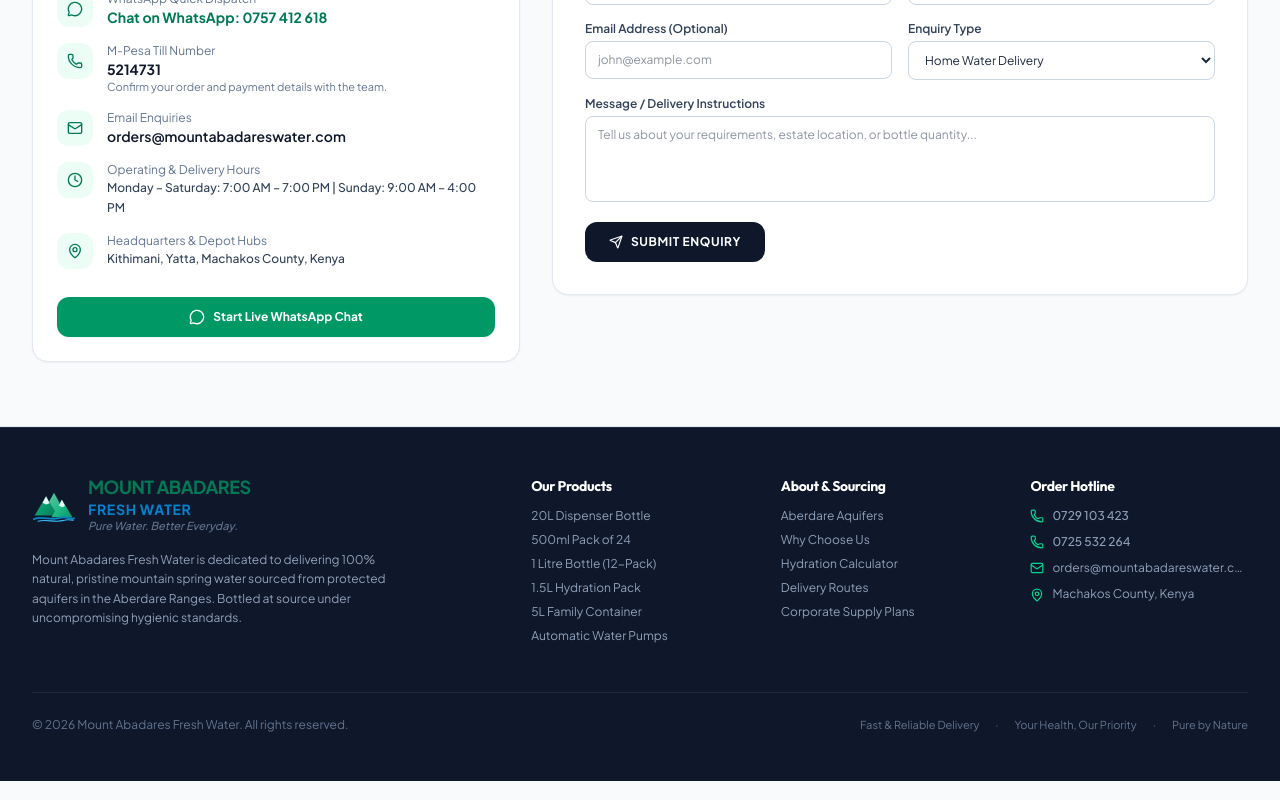
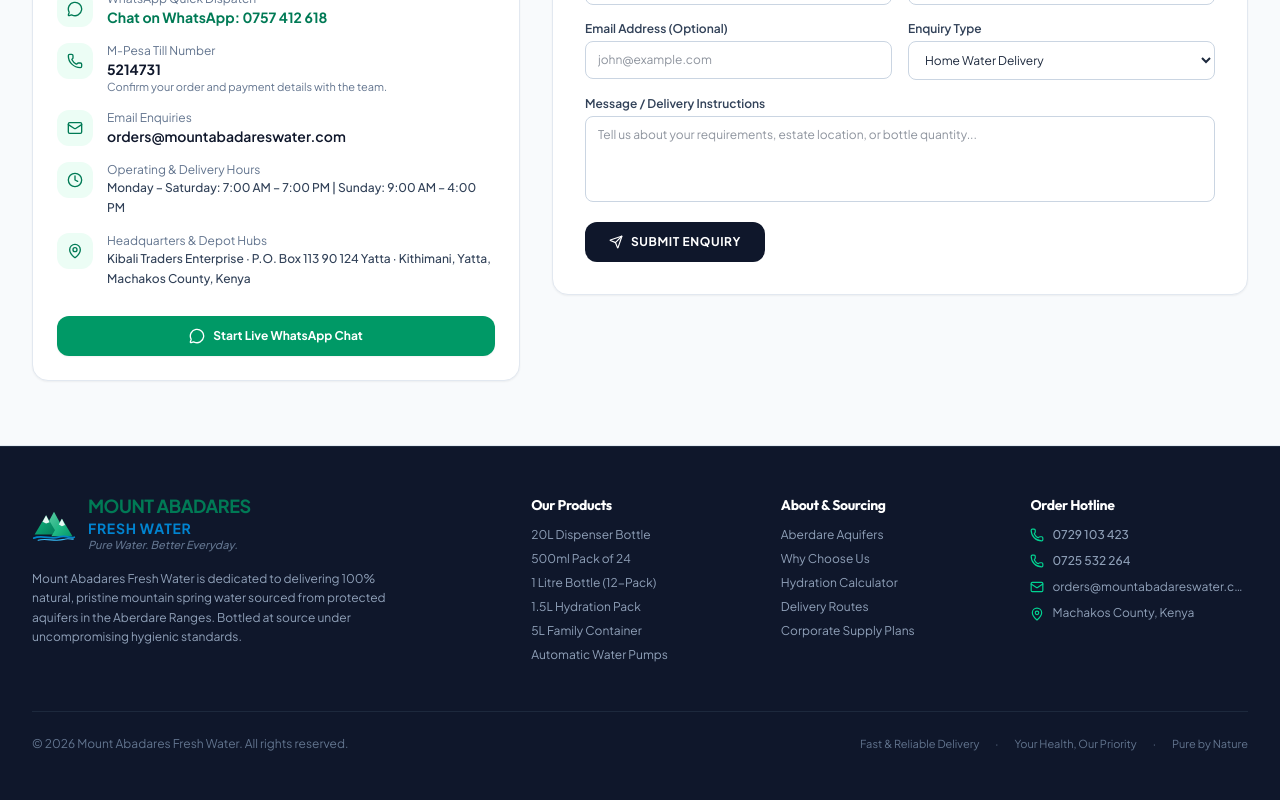
Before and after one commit to yobi369/Abaderes, a React (Vite) app: page / in a window 1280 px wide. Shown: the part 7110-7910 px from the top of the page. Built offline with nearby package versions, Linux system fonts and the light colour scheme.

Commit message:
Display Kibali Traders Enterprise postal and physical address

```diff
--- a/src/components/ContactSection.tsx
+++ b/src/components/ContactSection.tsx
@@ -123,7 +123,7 @@
                   <div>
                     <span className="text-slate-500 text-xs block">Headquarters & Depot Hubs</span>
                     <p className="font-medium text-slate-700 text-xs leading-relaxed">
-                      {COMPANY_INFO.address}
+                      {`${COMPANY_INFO.legalName} · ${COMPANY_INFO.postalAddress} · ${COMPANY_INFO.address}`}
                     </p>
                   </div>
                 </div>
```
